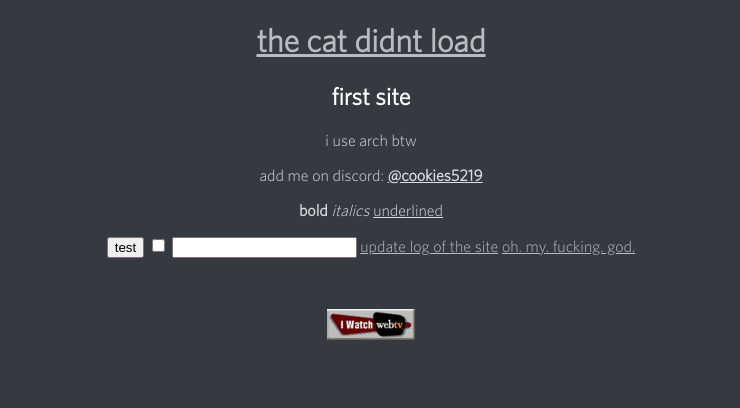
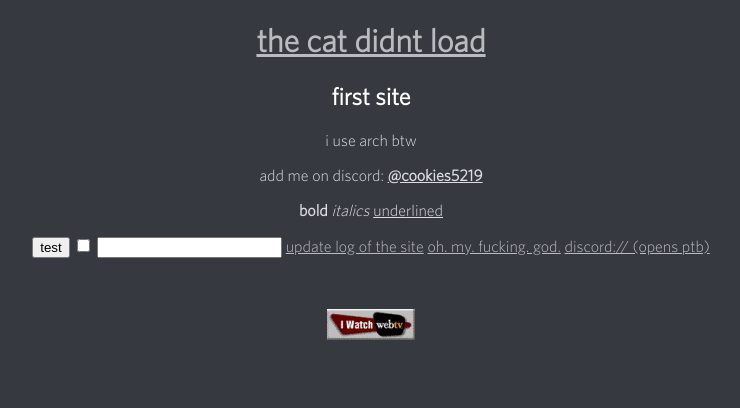
Before and after one commit to cookies5219/cookies5219.github.io, a plain HTML site: page index.html in a window 1280 px wide. Shown: the top 408 px of the page, without its empty margins (269-1009 px from the left). Drawn offline with Linux system fonts and the light colour scheme.

Commit message:
Update index.html

```diff
--- a/index.html
+++ b/index.html
@@ -38,6 +38,8 @@ href="https://webneko.net">the cat didnt load</a></h1>
 
 <a href="help..png">oh. my. fucking. god.</a>
 
+<a href="discord://">discord:// (opens ptb)</a>
+
 <p>&nbsp;&nbsp;&nbsp;&nbsp;&nbsp;</p>
     <a href="http://webtv.zone/">
         <img src="images/iwatchwebtv.gif">
```
